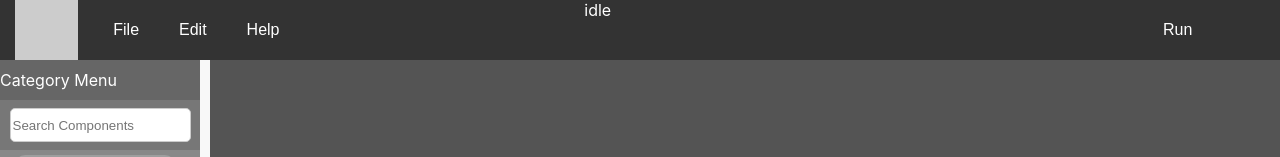
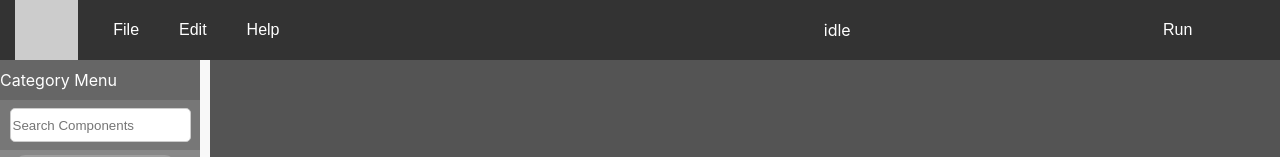
Before and after one commit to cwc020730/NeuralNetworkBuilder, a React (Create React App) app: page / in a window 1280 px wide. Shown: the top 157 px of the page. Built offline with nearby package versions, Linux system fonts and the light colour scheme; no server answers; grey boxes are pictures that could not be loaded.

Commit message:
Center aligned header status

```diff
--- a/src/App.css
+++ b/src/App.css
@@ -86,6 +86,12 @@
   box-shadow: 0 4px 20px rgba(0, 0, 0, 0.3);
   backdrop-filter: blur(10px);
   border: 1px solid rgba(255, 255, 255, 0.2);
+}
+
+.header-status {
+  display: flex;
+  justify-content: center;
+  align-items: center;
 }
 
 .dropdown-button {
```
